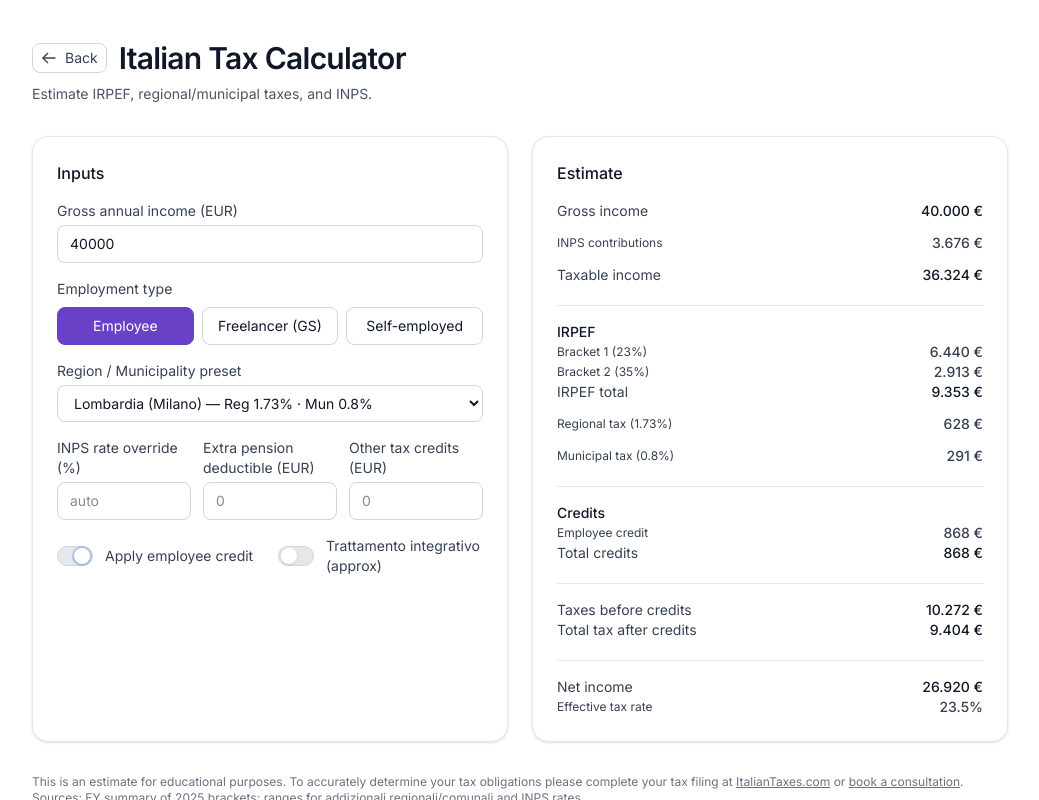
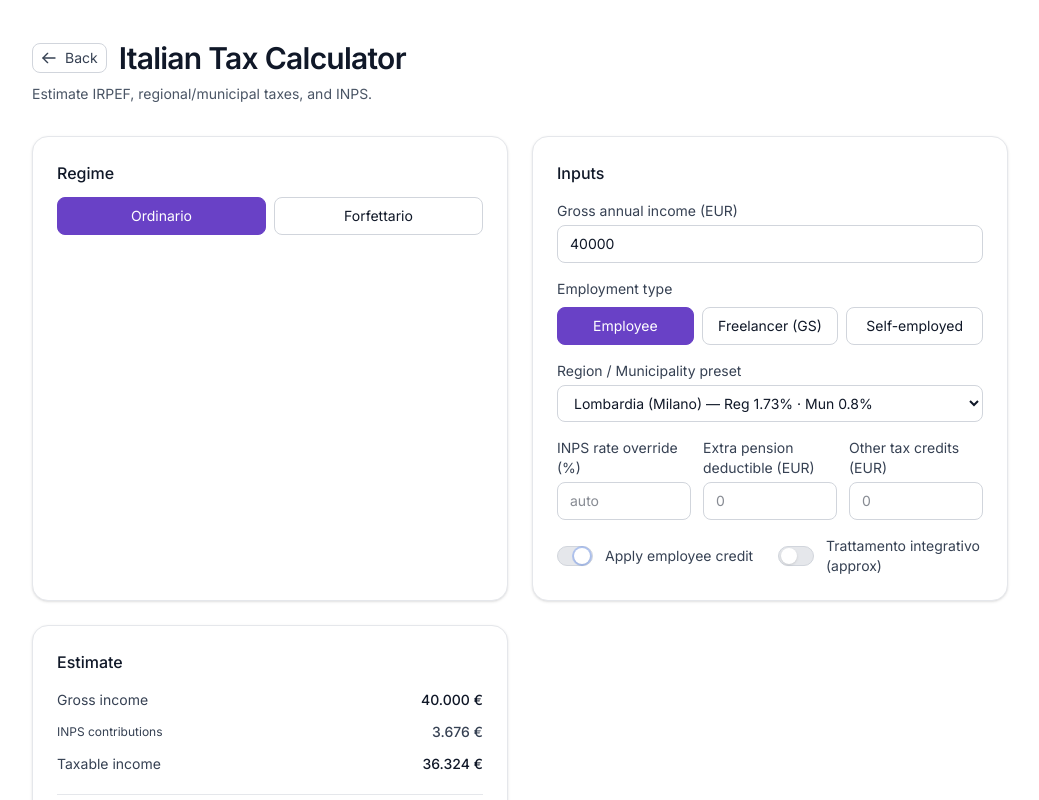
Before and after one commit to giteddyhub/ittaxcalculator, a Next.js app: page / in a window 1280 px wide. Shown: the top 800 px of the page, without its empty margins (120-1159 px from the left). Built offline with nearby package versions, Linux system fonts and the light colour scheme.

Commit message:
feat: add Forfettario mode (coefficients, GS/IVS INPS handling, 5%/15% imposta sostitutiva); update UI

```diff
--- a/src/app/page.tsx
+++ b/src/app/page.tsx
@@ -2,6 +2,7 @@
 
 import { useMemo, useState } from "react";
 import { calculateItalianTaxes, EmploymentType, formatCurrencyEUR } from "@/lib/tax/italy";
+import { calculateForfettario, QUICK_COEFFICIENTS, ForfettarioInpsPath, formatCurrencyEUR as formatEURForf } from "@/lib/tax/forfettario";
 import { Switch } from "@/components/ui/Switch";
 import { BackLink } from "@/components/ui/BackLink";
 
@@ -21,7 +22,10 @@ const REGION_PRESETS: RegionPreset[] = [
   { name: "Default / Other", regionalRatePct: 1.5, municipalRatePct: 0.6 },
 ];
 
+type Regime = "ordinario" | "forfettario";
+
 export default function Home() {
+  const [regime, setRegime] = useState<Regime>("ordinario");
   const [grossIncomeStr, setGrossIncomeStr] = useState<string>("40000");
   const [employmentType, setEmploymentType] = useState<EmploymentType>("employee");
   const [regionIdx, setRegionIdx] = useState<number>(0);
@@ -30,6 +34,15 @@ export default function Home() {
   const [extraPensionStr, setExtraPensionStr] = useState<string>("");
   const [otherCreditsStr, setOtherCreditsStr] = useState<string>("");
   const [inpsOverridePct, setInpsOverridePct] = useState<string>("");
+
+  // Forfettario state
+  const [revenuesStr, setRevenuesStr] = useState<string>("");
+  const [coeffPctStr, setCoeffPctStr] = useState<string>("78");
+  const [forfPath, setForfPath] = useState<ForfettarioInpsPath>("gestione_separata");
+  const [gsRateStr, setGsRateStr] = useState<string>("");
+  const [ivsAnnualStr, setIvsAnnualStr] = useState<string>("");
+  const [ivs35, setIvs35] = useState<boolean>(false);
+  const [fivePct, setFivePct] = useState<boolean>(false);
 
   const preset = REGION_PRESETS[regionIdx] ?? REGION_PRESETS[REGION_PRESETS.length - 1];
 
@@ -51,6 +64,22 @@ export default function Home() {
     });
   }, [grossIncomeStr, employmentType, inpsOverridePct, extraPensionStr, otherCreditsStr, preset, applyEmployeeCredit, trattamentoIntegrativo]);
 
+  const forfBreakdown = useMemo(() => {
+    const revenues = parseFloat((revenuesStr || "0").replace(",", ".")) || 0;
+    const coeffPct = parseFloat((coeffPctStr || "0").replace(",", ".")) || 0;
+    const gsRatePct = gsRateStr === "" ? undefined : Number(gsRateStr);
+    const ivsAnnual = ivsAnnualStr === "" ? undefined : Number(ivsAnnualStr);
+    return calculateForfettario({
+      revenues,
+      coefficientPct: coeffPct,
+      inpsPath: forfPath,
+      gsRatePct,
+      ivsAnnualContributions: ivsAnnual,
+      applyIVS35Reduction: ivs35,
+      startupFivePct: fivePct,
+    });
+  }, [revenuesStr, coeffPctStr, forfPath, gsRateStr, ivsAnnualStr, ivs35, fivePct]);
+
   return (
     <div className="min-h-screen bg-white text-gray-900">
       <div className="mx-auto max-w-5xl px-6 py-10">
@@ -70,6 +99,26 @@ export default function Home() {
         </header>
 
         <div className="grid grid-cols-1 lg:grid-cols-2 gap-6">
+          <section className="u-card p-6">
+            <h2 className="text-base font-medium">Regime</h2>
+            <div className="mt-3 grid grid-cols-2 gap-2">
+              <button
+                type="button"
+                className={`u-button ${regime === "ordinario" ? "border-[#6941c6] bg-[#6941c6] text-white hover:bg-[#5a35b0]" : "u-button--ghost"}`}
+                onClick={() => setRegime("ordinario")}
+              >
+                Ordinario
+              </button>
+              <button
+                type="button"
+                className={`u-button ${regime === "forfettario" ? "border-[#6941c6] bg-[#6941c6] text-white hover:bg-[#5a35b0]" : "u-button--ghost"}`}
+                onClick={() => setRegime("forfettario")}
+              >
+                Forfettario
+              </button>
+            </div>
+          </section>
+          {regime === "ordinario" && (
           <section className="u-card p-6">
             <h2 className="text-base font-medium">Inputs</h2>
             <div className="mt-4 grid grid-cols-1 gap-4">
@@ -167,7 +216,65 @@ export default function Home() {
               </div>
             </div>
           </section>
+          )}
 
+          {regime === "forfettario" && (
+          <section className="u-card p-6">
+            <h2 className="text-base font-medium">Inputs (Forfettario)</h2>
+            <div className="mt-4 grid grid-cols-1 gap-4">
+              <div>
+                <label className="u-label">Annual revenues (EUR)</label>
+                <input type="text" inputMode="decimal" value={revenuesStr} onChange={(e) => setRevenuesStr(e.target.value)} className="u-input" />
+              </div>
+              <div>
+                <label className="u-label">Coefficient (%)</label>
+                <div className="mt-2 grid grid-cols-3 gap-2">
+                  {QUICK_COEFFICIENTS.map(c => (
+                    <button key={c.value} type="button" onClick={() => setCoeffPctStr(String(c.value))} className={`u-button ${Number(coeffPctStr)===c.value?"border-[#6941c6] bg-[#6941c6] text-white hover:bg-[#5a35b0]":"u-button--ghost"}`}>{c.label}</button>
+                  ))}
+                </div>
+                <input type="text" inputMode="decimal" value={coeffPctStr} onChange={(e) => setCoeffPctStr(e.target.value)} className="u-input" />
+              </div>
+
+              <div>
+                <label className="u-label">INPS path</label>
+                <div className="mt-2 grid grid-cols-2 gap-2">
+                  <button type="button" className={`u-button ${forfPath==="gestione_separata"?"border-[#6941c6] bg-[#6941c6] text-white hover:bg-[#5a35b0]":"u-button--ghost"}`} onClick={()=>setForfPath("gestione_separata")}>Gestione Separata</button>
+                  <button type="button" className={`u-button ${forfPath==="ivs_artigiani_commercianti"?"border-[#6941c6] bg-[#6941c6] text-white hover:bg-[#5a35b0]":"u-button--ghost"}`} onClick={()=>setForfPath("ivs_artigiani_commercianti")}>IVS Artigiani/Commercianti</button>
+                </div>
+              </div>
+
+              {forfPath === "gestione_separata" && (
+                <div>
+                  <label className="u-label">GS rate override (%)</label>
+                  <input type="text" inputMode="decimal" placeholder="auto" value={gsRateStr} onChange={(e)=>setGsRateStr(e.target.value)} className="u-input" />
+                </div>
+              )}
+
+              {forfPath === "ivs_artigiani_commercianti" && (
+                <div className="grid grid-cols-1 sm:grid-cols-2 gap-3">
+                  <div>
+                    <label className="u-label">IVS annual contributions (EUR)</label>
+                    <input type="text" inputMode="decimal" placeholder="minimi + eccedenza" value={ivsAnnualStr} onChange={(e)=>setIvsAnnualStr(e.target.value)} className="u-input" />
+                  </div>
+                  <label className="flex items-center gap-2 text-sm text-gray-700 mt-6">
+                    <input type="checkbox" checked={ivs35} onChange={(e)=>setIvs35(e.target.checked)} />
+                    Apply 35% IVS reduction (if eligible)
+                  </label>
+                </div>
+              )}
+
+              <div className="grid grid-cols-1 sm:grid-cols-2 gap-3">
+                <label className="flex items-center gap-2 text-sm text-gray-700">
+                  <input type="checkbox" checked={fivePct} onChange={(e)=>setFivePct(e.target.checked)} />
+                  Startup 5% rate (first 5 years, if eligible)
+                </label>
+              </div>
+            </div>
+          </section>
+          )}
+
+          {regime === "ordinario" && (
           <section className="u-card p-6">
             <h2 className="text-base font-medium">Estimate</h2>
             <div className="mt-4 space-y-3 text-sm">
@@ -216,6 +323,23 @@ export default function Home() {
               </div>
             </div>
           </section>
+          )}
+
+          {regime === "forfettario" && (
+          <section className="u-card p-6">
+            <h2 className="text-base font-medium">Estimate (Forfettario)</h2>
+            <div className="mt-4 space-y-3 text-sm">
+              <Row label="Revenues" value={formatEURForf(forfBreakdown.inputs.revenues)} />
+              <Row label={`Forfait income (${forfBreakdown.inputs.coefficientPct}%)`} value={formatEURForf(forfBreakdown.forfaitIncome)} />
+              <Row label="INPS contributions" value={formatEURForf(forfBreakdown.inpsContributions)} subtle />
+              <Row label="Taxable base" value={formatEURForf(forfBreakdown.taxableBase)} />
+              <Row label={`Imposta sostitutiva (${forfBreakdown.impostaSostitutivaRatePct}%)`} value={formatEURForf(forfBreakdown.impostaSostitutiva)} />
+              <div className="mt-5 border-t border-gray-200 pt-4">
+                <Row label="Net income" value={formatEURForf(forfBreakdown.netIncome)} />
+              </div>
+            </div>
+          </section>
+          )}
         </div>
 
         <p className="mt-8 text-xs text-gray-500">
--- /dev/null
+++ b/src/lib/tax/forfettario.ts
@@ -0,0 +1,83 @@
+export type ForfettarioInpsPath = "gestione_separata" | "ivs_artigiani_commercianti";
+
+export interface ForfettarioInput {
+	revenues: number; // Ricavi/compensi annui
+	coefficientPct: number; // Coefficiente di redditività (es. 78)
+	inpsPath: ForfettarioInpsPath;
+	// Gestione separata default ~26.07%
+	gsRatePct?: number;
+	// IVS: contributi annui (minimi + eventuale eccedenza). Si può applicare riduzione 35%.
+	ivsAnnualContributions?: number;
+	applyIVS35Reduction?: boolean;
+	// 5% per i primi 5 anni se condizioni rispettate, altrimenti 15%
+	startupFivePct?: boolean;
+}
+
+export interface ForfettarioBreakdown {
+	inputs: Required<Omit<ForfettarioInput, "gsRatePct" | "ivsAnnualContributions" | "applyIVS35Reduction">> & {
+		gsRatePct: number;
+		ivsAnnualContributions: number;
+		applyIVS35Reduction: boolean;
+	};
+	forfaitIncome: number; // ricavi * coefficiente
+	inpsContributions: number;
+	taxableBase: number; // base imponibile sostitutiva
+	impostaSostitutivaRatePct: number;
+	impostaSostitutiva: number;
+	netIncome: number; // ricavi - INPS - imposta sostitutiva
+}
+
+export function calculateForfettario(input: ForfettarioInput): ForfettarioBreakdown {
+	const coefficientPct = clamp(input.coefficientPct, 0, 100);
+	const gsRatePct = input.gsRatePct ?? 26.07;
+	const ivsAnnualContributions = Math.max(0, input.ivsAnnualContributions ?? 4000);
+	const applyIVS35Reduction = Boolean(input.applyIVS35Reduction);
+
+	const forfaitIncome = Math.max(0, input.revenues) * (coefficientPct / 100);
+
+	let inpsContributions = 0;
+	if (input.inpsPath === "gestione_separata") {
+		inpsContributions = forfaitIncome * (gsRatePct / 100);
+	} else {
+		inpsContributions = applyIVS35Reduction ? ivsAnnualContributions * 0.65 : ivsAnnualContributions;
+	}
+
+	const taxableBase = Math.max(0, forfaitIncome - inpsContributions);
+	const impostaRate = input.startupFivePct ? 0.05 : 0.15;
+	const impostaSostitutiva = taxableBase * impostaRate;
+	const netIncome = input.revenues - inpsContributions - impostaSostitutiva;
+
+	return {
+		inputs: {
+			revenues: input.revenues,
+			coefficientPct,
+			inpsPath: input.inpsPath,
+			gsRatePct,
+			ivsAnnualContributions,
+			applyIVS35Reduction,
+			startupFivePct: Boolean(input.startupFivePct),
+		},
+		forfaitIncome,
+		inpsContributions,
+		taxableBase,
+		impostaSostitutivaRatePct: impostaRate * 100,
+		impostaSostitutiva,
+		netIncome,
+	};
+}
+
+export function clamp(value: number, min: number, max: number): number {
+	return Math.min(Math.max(value, min), max);
+}
+
+export function formatCurrencyEUR(value: number): string {
+	return new Intl.NumberFormat("it-IT", { style: "currency", currency: "EUR", maximumFractionDigits: 0 }).format(
+		value
+	);
+}
+
+export const QUICK_COEFFICIENTS: { label: string; value: number }[] = [
+	{ label: "Professioni (78%)", value: 78 },
+	{ label: "Commercio (67%)", value: 67 },
+	{ label: "Alloggio/Ristorazione (40%)", value: 40 },
+];
```
Also changed, not shown: 3 other files (tests, documents, lock files or other folders).
